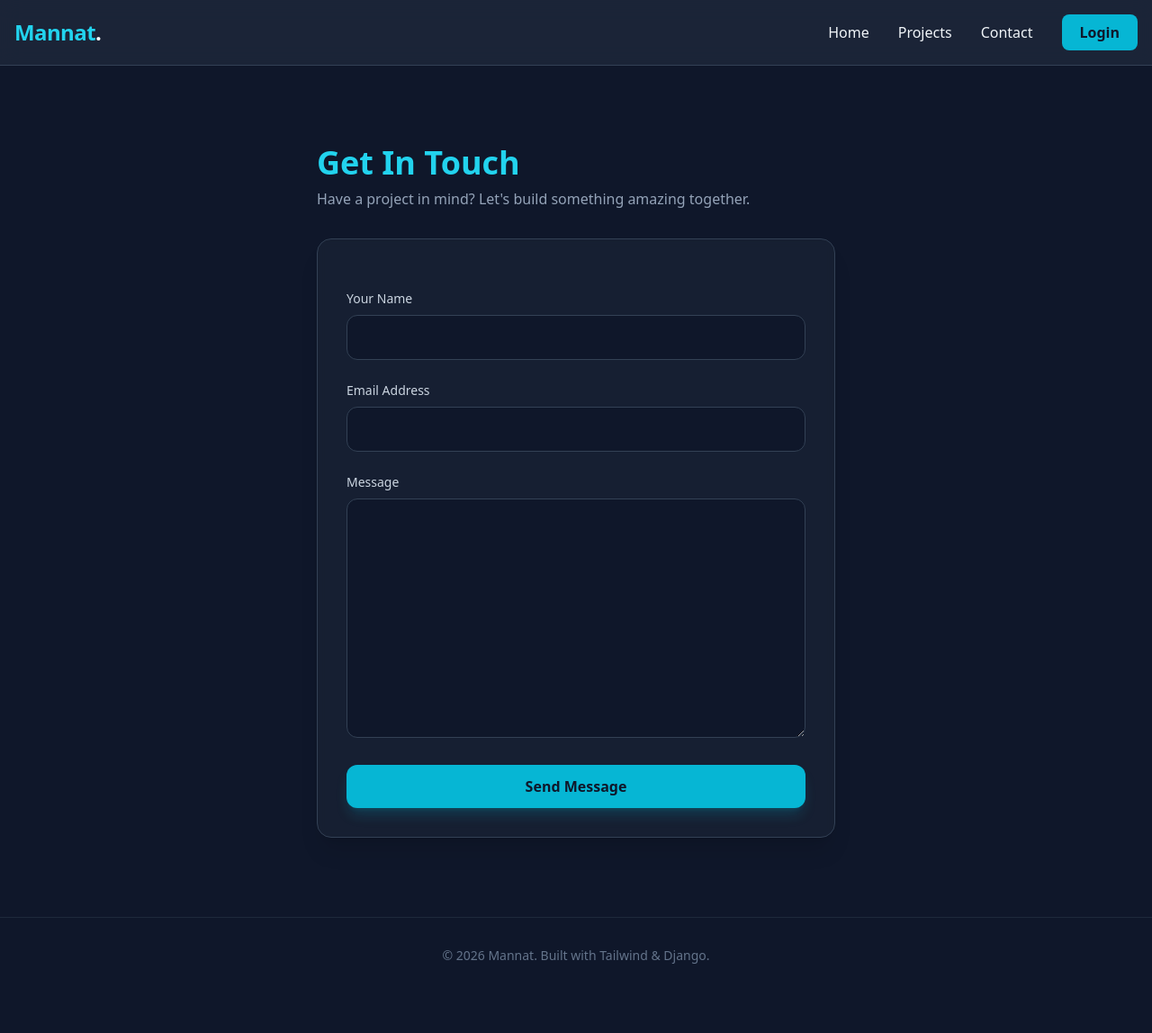
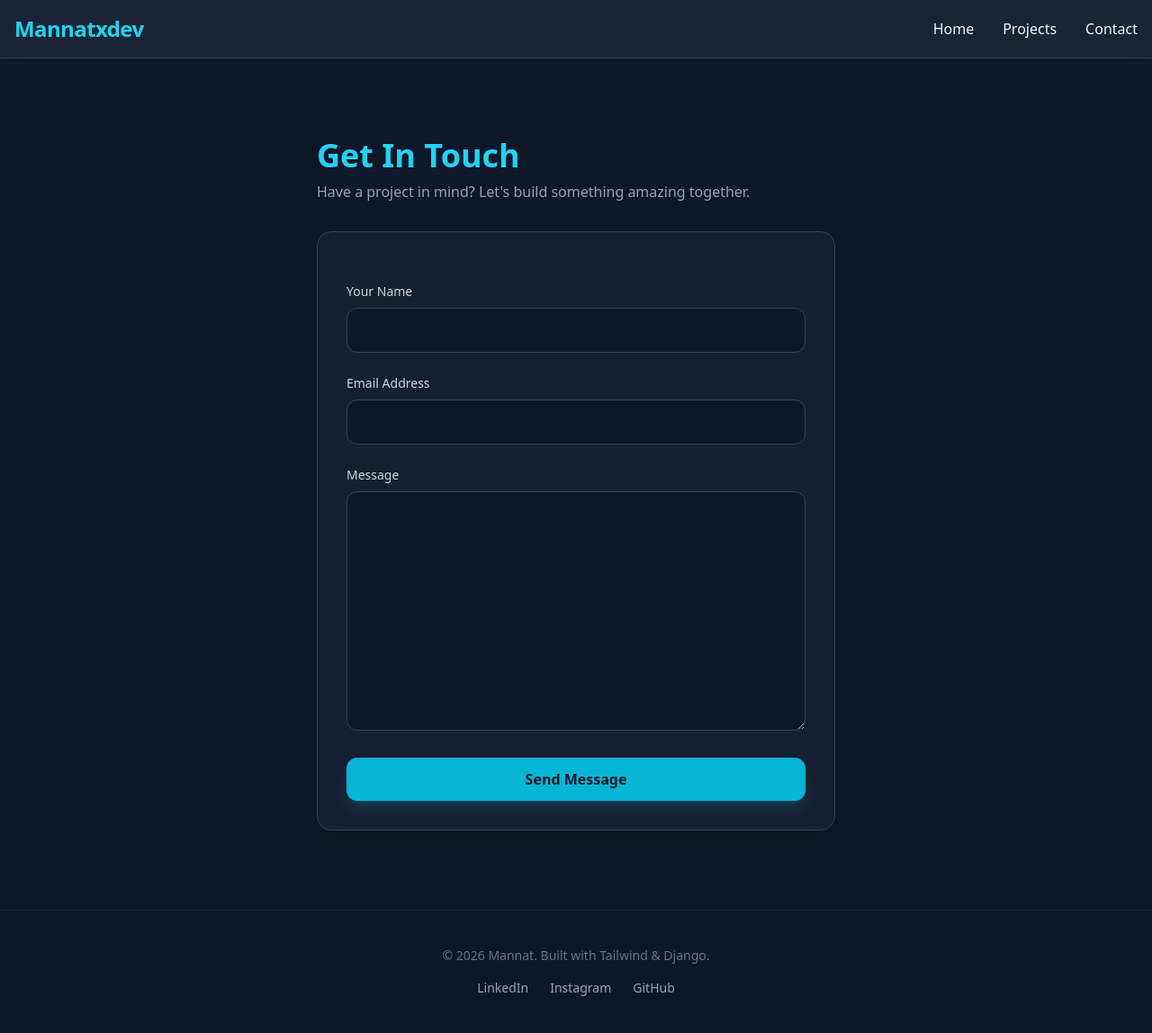
Before and after one commit to Mannatxdev/Django_Portfolio, a Django app: page /contact/ in a window 1280 px wide. Shown: the whole page at 90% size. Before the commit the page ends 1071 px from the top, so only its background shows below. Run offline with Django 5.2, Linux system fonts and the light colour scheme; some libraries are stand-ins or nearby versions.

Commit message:
finally done

```diff
--- a/template/base.html
+++ b/template/base.html
@@ -12,7 +12,7 @@
     <nav class="sticky top-0 z-50 bg-slate-800/80 backdrop-blur-md border-b border-slate-700 p-4">
         <div class="container mx-auto flex justify-between items-center">
             <h1 class="text-2xl font-extrabold tracking-tight text-cyan-400">
-                Mannat<span class="text-white">.</span>
+                Mannatxdev<span class="text-white"></span>
             </h1>
 
             <div class="hidden md:flex items-center space-x-8 font-medium">
@@ -20,12 +20,12 @@
                 <a href="/projects/" class="transition-colors hover:text-cyan-400">Projects</a>
                 <a href="/contact/" class="transition-colors hover:text-cyan-400">Contact</a>
 
-                {% if user.is_authenticated %}
+                <!-- {% if user.is_authenticated %}
                     <a href="/accounts/dashboard/" class="transition-colors hover:text-cyan-400">Dashboard</a>
                     <a href="/accounts/logout/" class="px-4 py-2 bg-red-500/10 text-red-400 border border-red-500/50 rounded-lg hover:bg-red-500 hover:text-white transition-all">Logout</a>
                 {% else %}
                     <a href="/accounts/login/" class="px-5 py-2 bg-cyan-500 text-slate-900 rounded-lg font-bold hover:bg-cyan-400 transition-all">Login</a>
-                {% endif %}
+                {% endif %} -->
             </div>
 
             <div class="md:hidden text-cyan-400">
@@ -40,9 +40,42 @@
         {% block content %}{% endblock %}
     </main>
 
-    <footer class="border-t border-slate-800 p-8 text-center text-slate-500 text-sm">
+    <!-- <footer class="border-t border-slate-800 p-8 text-center text-slate-500 text-sm">
         &copy; 2026 Mannat. Built with Tailwind & Django.
-    </footer>
+    </footer> -->
+
+    <footer class="border-t border-slate-800 py-10 px-6 text-center text-slate-500 text-sm">
+
+    <p class="mb-4">
+        &copy; 2026 Mannat. Built with Tailwind & Django.
+    </p>
+
+    <div class="flex justify-center items-center space-x-6 text-slate-400">
+
+
+        <a href="https://www.linkedin.com/in/mannat-kumar-4b9862290/"
+           target="_blank"
+           class="hover:text-cyan-400 transition-colors">
+            LinkedIn
+        </a>
+
+
+        <a href="https://instagram.com/mannat.shandilya_"
+           target="_blank"
+           class="hover:text-pink-400 transition-colors">
+            Instagram
+        </a>
+
+
+        <a href="https://github.com/mannatxdev"
+           target="_blank"
+           class="hover:text-white transition-colors">
+            GitHub
+        </a>
+
+    </div>
+
+</footer>
 
 </body>
 </html>
```
Also changed, not shown: README.md, media/projects/Screenshot_2026-02-20_105904_YBUYYpq.png (added), media/projects/Screenshot_2026-02-20_105904_gPybnab.png (added), media/projects/Screenshot_2026-02-20_105904_lCxl2ku.png (added), media/projects/Screenshot_2026-02-20_110206_Z35fdjD.png (added), media/projects/Screenshot_2026-02-20_111715_c384PrC.png (added).
